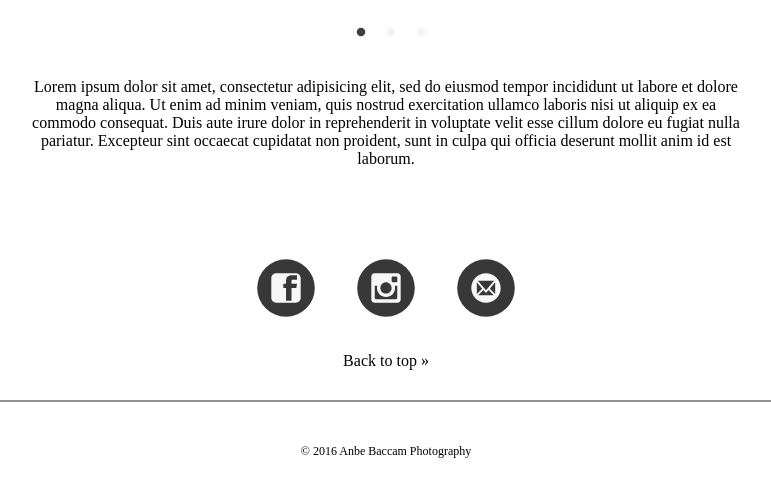
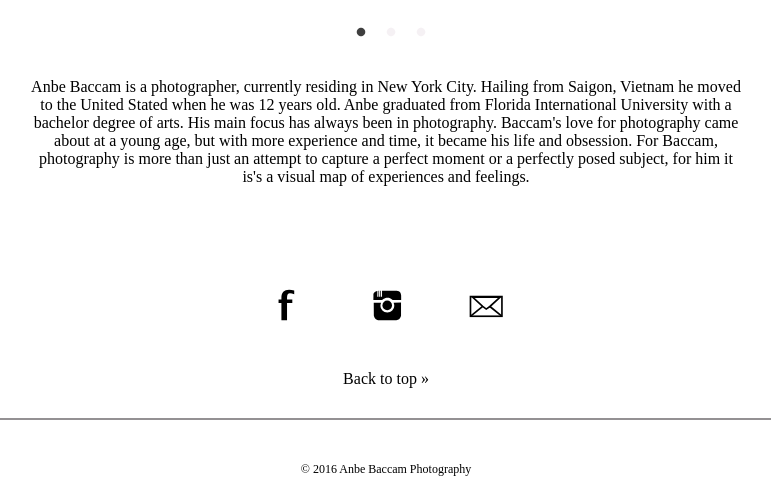
Before and after one commit to Mightynumnums/anbe2, a PHP site: page / in a window 1280 px wide. Shown: the part 674-1163 px from the top of the page, without its empty margins (254-1025 px from the left). Before the commit the page ends 1132 px from the top, so only its background shows below. Run offline with PHP 8.4, Linux system fonts and the light colour scheme; some libraries are stand-ins or nearby versions; some web fonts are replaced.

Commit message:
updated svg icons

```diff
--- a/css/main.css
+++ b/css/main.css
@@ -114,7 +114,7 @@ footer{
 	width: 70%;
 	text-align: center;
 	margin: auto;
-	padding: 20px 25px;
+	padding: 20px;
 }
 
 .info {
--- a/index.html
+++ b/index.html
@@ -47,18 +47,17 @@
 
 
 	<div class="info" id="about">
-		<p>Lorem ipsum dolor sit amet, consectetur adipisicing elit, sed do eiusmod
-		tempor incididunt ut labore et dolore magna aliqua. Ut enim ad minim veniam,
-		quis nostrud exercitation ullamco laboris nisi ut aliquip ex ea commodo
-		consequat. Duis aute irure dolor in reprehenderit in voluptate velit esse
-		cillum dolore eu fugiat nulla pariatur. Excepteur sint occaecat cupidatat non
-		proident, sunt in culpa qui officia deserunt mollit anim id est laborum.</p>
+		<p>	Anbe Baccam is a photographer, currently residing in New York City. Hailing from Saigon, Vietnam he moved to the United Stated when he was 12 years old. Anbe graduated from Florida International University with a bachelor degree of arts. His main focus has always been in photography.
+
+		Baccam's love for photography came about at a young age, but with more experience and time, it became his life and obsession.
+		For Baccam, photography is more than just an attempt to capture a perfect moment or a perfectly posed subject, for him it is's a visual map of experiences and feelings.
+		</p>
 	</div>
 
 	<div class="contact">
-		<div class="fb follow"><a href="https://www.facebook.com/abaccam/"><img src="svg/facebook-square.svg"></a></div>
-		<div class="insta follow"><a href="https://www.instagram.com/abaccam/"><img src="svg/instagram.svg"></a></div>
-		<div class="mail follow"><a href="mailto:anbebaccam@abaccam.com"><img src="svg/mail.svg"></a></div>
+		<div class="fb follow"><a href="https://www.facebook.com/abaccam/"><img src="svg/aFB copy.svg"></a></div>
+		<div class="insta follow"><a href="https://www.instagram.com/abaccam/"><img src="svg/ainsta copy.svg"></a></div>
+		<div class="mail follow"><a href="mailto:anbebaccam@abaccam.com"><img src="svg/amail copy.svg"></a></div>
     </div>
     <div id="bringmeback">
     	<a href="#top">Back to top &raquo;</a>
```
Also changed, not shown: svg/aFB copy.svg (added), svg/aFB.svg (added), svg/ainsta copy.svg (added), svg/ainsta.svg (added), svg/amail copy.svg (added), svg/amail.svg (added).
